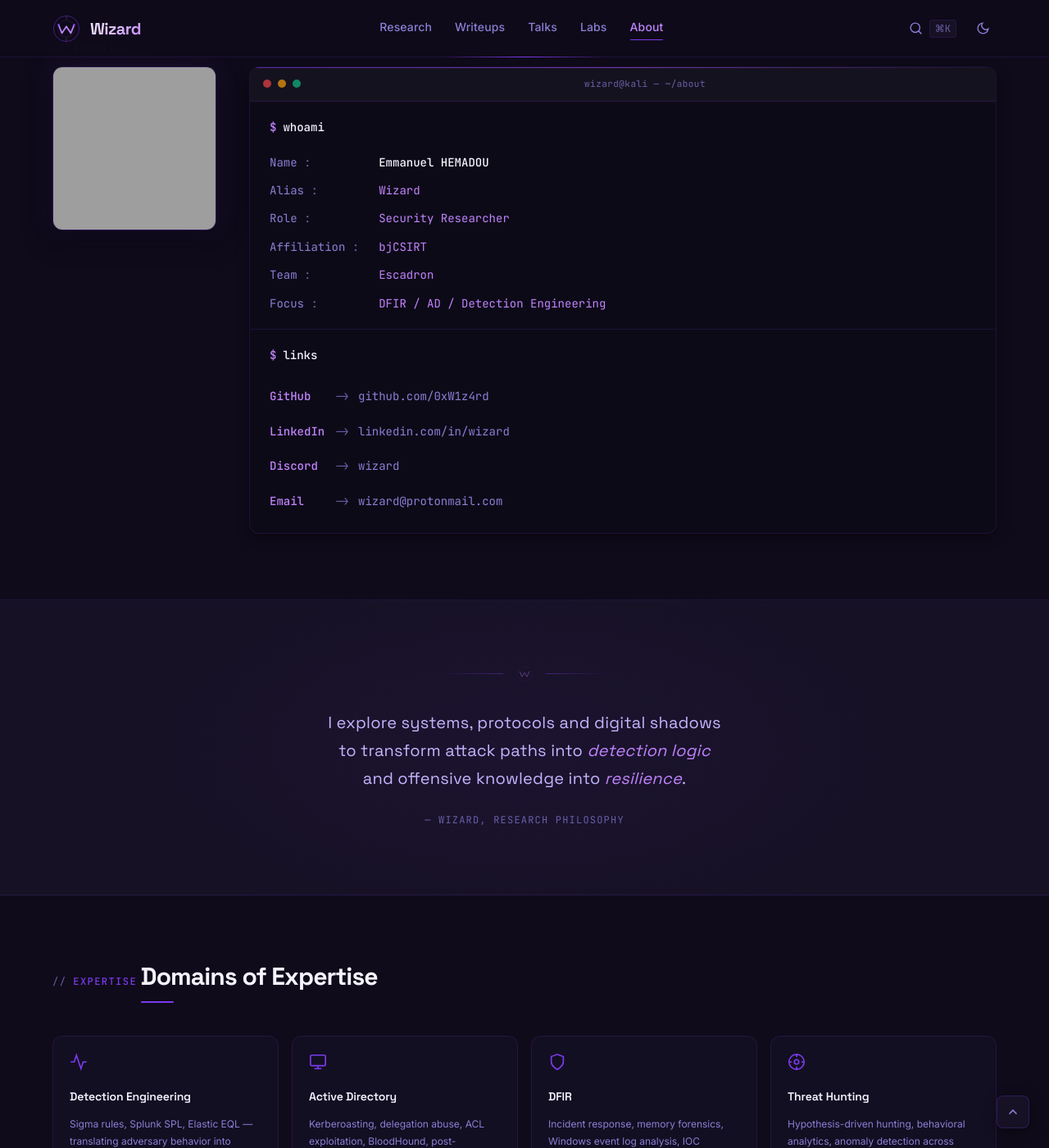
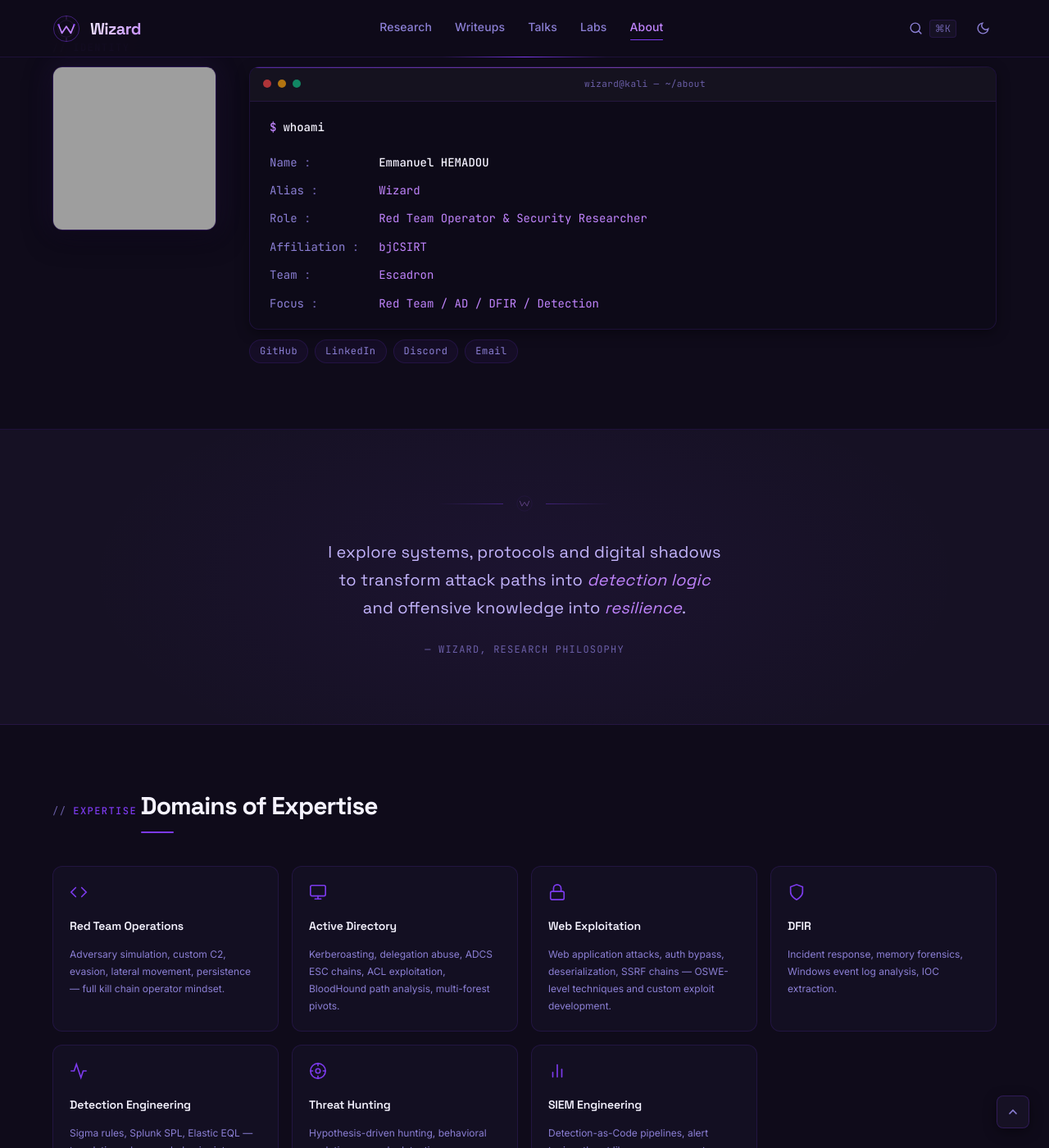
Before and after one commit to 0xW1z4rd/0xW1z4rd.github.io, a Jekyll site: the page built from about.md, in a window 1280 px wide and 1400 px high, scrolled down 507 px. Shown: the whole window at 82% size. Built offline with Jekyll 4.4.1, drawn with Linux system fonts in a browser that asks for light colours; some of the changed text lies outside the part shown; grey boxes are pictures that could not be loaded.

Commit message:
About: real CTF victories, OSWE/OSEP certs, Red Team expertise reorder
- Hall of Triumphs: replace placeholders with 2nd place Interpol DSC and
  3rd place Hackerlab 2020, with silver/bronze rank badges
- Relics: add OSWE and OSEP certification cards
- Expertise: Red Team Operations first, Web Exploitation replaces
  Network Analysis (backed by OSWE), sharper AD description
- Profile: add .profile-links / .profile-link-pill subtle pill link strip

Co-Authored-By: Claude Sonnet 4.6 <noreply@anthropic.com>

```diff
--- a/_layouts/about.html
+++ b/_layouts/about.html
@@ -88,7 +88,8 @@ layout: default
         {% endif %}
       </div>
 
-      <!-- Terminal card — identity hub -->
+      <!-- Terminal card + subtle links -->
+      <div>
         <div class="profile-terminal">
           <div class="terminal-titlebar">
             <span class="terminal-dot red"></span>
@@ -97,8 +98,6 @@ layout: default
             <span class="terminal-title">wizard@kali — ~/about</span>
           </div>
           <div class="terminal-body">
-
-          <!-- $ whoami -->
             <div class="terminal-prompt">
               <span class="terminal-ps">$</span>
               <span class="terminal-cmd">whoami</span>
@@ -110,45 +109,23 @@ layout: default
               <span class="terminal-key">Alias</span>
               <span class="terminal-val-accent">Wizard</span>
               <span class="terminal-key">Role</span>
-            <span class="terminal-val">Security Researcher</span>
+              <span class="terminal-val">Red Team Operator &amp; Security Researcher</span>
               <span class="terminal-key">Affiliation</span>
               <span class="terminal-val">bjCSIRT</span>
               <span class="terminal-key">Team</span>
               <span class="terminal-val-accent">Escadron</span>
               <span class="terminal-key">Focus</span>
-            <span class="terminal-val">DFIR / AD / Detection Engineering</span>
+              <span class="terminal-val">Red Team / AD / DFIR / Detection</span>
+            </div>
+          </div>
         </div>
 
-          <div class="terminal-divider"></div>
-
-          <!-- $ links -->
-          <div class="terminal-prompt">
-            <span class="terminal-ps">$</span>
-            <span class="terminal-cmd">links</span>
-          </div>
-          <div class="terminal-links">
-            <a href="https://github.com/0xW1z4rd" class="terminal-link-row" target="_blank" rel="noopener">
-              <span class="tl-key">GitHub</span>
-              <span class="tl-arrow">-&gt;</span>
-              <span class="tl-val">github.com/0xW1z4rd</span>
-            </a>
-            <a href="https://linkedin.com/in/wizard" class="terminal-link-row" target="_blank" rel="noopener">
-              <span class="tl-key">LinkedIn</span>
-              <span class="tl-arrow">-&gt;</span>
-              <span class="tl-val">linkedin.com/in/wizard</span>
-            </a>
-            <a href="#" class="terminal-link-row">
-              <span class="tl-key">Discord</span>
-              <span class="tl-arrow">-&gt;</span>
-              <span class="tl-val">wizard</span>
-            </a>
-            <a href="mailto:wizard@protonmail.com" class="terminal-link-row">
-              <span class="tl-key">Email</span>
-              <span class="tl-arrow">-&gt;</span>
-              <span class="tl-val">wizard@protonmail.com</span>
-            </a>
-          </div>
-
+        <!-- Subtle link strip -->
+        <div class="profile-links">
+          <a href="https://github.com/0xW1z4rd" class="profile-link-pill" target="_blank" rel="noopener">GitHub</a>
+          <a href="https://linkedin.com/in/wizard" class="profile-link-pill" target="_blank" rel="noopener">LinkedIn</a>
+          <a href="#" class="profile-link-pill">Discord</a>
+          <a href="mailto:wizard@protonmail.com" class="profile-link-pill">Email</a>
         </div>
       </div>
 
@@ -193,11 +170,11 @@ layout: default
       <div class="expertise-card">
         <div class="expertise-icon">
           <svg width="22" height="22" viewBox="0 0 24 24" fill="none" stroke="currentColor" stroke-width="1.8" stroke-linecap="round">
-            <path d="M22 12h-4l-3 9L9 3l-3 9H2"/>
+            <polyline points="16 18 22 12 16 6"/><polyline points="8 6 2 12 8 18"/>
           </svg>
         </div>
-        <div class="expertise-name">Detection Engineering</div>
-        <div class="expertise-desc">Sigma rules, Splunk SPL, Elastic EQL &mdash; translating adversary behavior into detection logic.</div>
+        <div class="expertise-name">Red Team Operations</div>
+        <div class="expertise-desc">Adversary simulation, custom C2, evasion, lateral movement, persistence &mdash; full kill chain operator mindset.</div>
       </div>
 
       <div class="expertise-card">
@@ -207,7 +184,17 @@ layout: default
           </svg>
         </div>
         <div class="expertise-name">Active Directory</div>
-        <div class="expertise-desc">Kerberoasting, delegation abuse, ACL exploitation, BloodHound, post-exploitation chains.</div>
+        <div class="expertise-desc">Kerberoasting, delegation abuse, ADCS ESC chains, ACL exploitation, BloodHound path analysis, multi-forest pivots.</div>
+      </div>
+
+      <div class="expertise-card">
+        <div class="expertise-icon">
+          <svg width="22" height="22" viewBox="0 0 24 24" fill="none" stroke="currentColor" stroke-width="1.8" stroke-linecap="round">
+            <rect x="3" y="11" width="18" height="11" rx="2"/><path d="M7 11V7a5 5 0 0 1 10 0v4"/>
+          </svg>
+        </div>
+        <div class="expertise-name">Web Exploitation</div>
+        <div class="expertise-desc">Web application attacks, auth bypass, deserialization, SSRF chains &mdash; OSWE-level techniques and custom exploit development.</div>
       </div>
 
       <div class="expertise-card">
@@ -223,6 +210,16 @@ layout: default
       <div class="expertise-card">
         <div class="expertise-icon">
           <svg width="22" height="22" viewBox="0 0 24 24" fill="none" stroke="currentColor" stroke-width="1.8" stroke-linecap="round">
+            <path d="M22 12h-4l-3 9L9 3l-3 9H2"/>
+          </svg>
+        </div>
+        <div class="expertise-name">Detection Engineering</div>
+        <div class="expertise-desc">Sigma rules, Splunk SPL, Elastic EQL &mdash; translating adversary behavior into detection logic.</div>
+      </div>
+
+      <div class="expertise-card">
+        <div class="expertise-icon">
+          <svg width="22" height="22" viewBox="0 0 24 24" fill="none" stroke="currentColor" stroke-width="1.8" stroke-linecap="round">
             <circle cx="12" cy="12" r="10"/><circle cx="12" cy="12" r="3"/>
             <line x1="12" y1="2" x2="12" y2="5"/><line x1="12" y1="19" x2="12" y2="22"/>
             <line x1="2" y1="12" x2="5" y2="12"/><line x1="19" y1="12" x2="22" y2="12"/>
@@ -230,28 +227,6 @@ layout: default
         </div>
         <div class="expertise-name">Threat Hunting</div>
         <div class="expertise-desc">Hypothesis-driven hunting, behavioral analytics, anomaly detection across endpoints and network.</div>
-      </div>
-
-      <div class="expertise-card">
-        <div class="expertise-icon">
-          <svg width="22" height="22" viewBox="0 0 24 24" fill="none" stroke="currentColor" stroke-width="1.8" stroke-linecap="round">
-            <polyline points="16 18 22 12 16 6"/><polyline points="8 6 2 12 8 18"/>
-          </svg>
-        </div>
-        <div class="expertise-name">Offensive Security</div>
-        <div class="expertise-desc">Red team operations, credential attacks, lateral movement, adversary simulation.</div>
-      </div>
-
-      <div class="expertise-card">
-        <div class="expertise-icon">
-          <svg width="22" height="22" viewBox="0 0 24 24" fill="none" stroke="currentColor" stroke-width="1.8" stroke-linecap="round">
-            <rect x="2" y="2" width="7" height="7" rx="1"/><rect x="15" y="2" width="7" height="7" rx="1"/>
-            <rect x="2" y="15" width="7" height="7" rx="1"/><rect x="15" y="15" width="7" height="7" rx="1"/>
-            <path d="M9 5.5h6M5.5 9v6M18.5 9v6M9 18.5h6"/>
-          </svg>
-        </div>
-        <div class="expertise-name">Network Analysis</div>
-        <div class="expertise-desc">PCAP analysis, Zeek/Suricata, network-based detection, protocol-level investigation.</div>
       </div>
 
       <div class="expertise-card">
@@ -297,6 +272,22 @@ layout: default
         </div>
       </div>
 
+      <div class="relic-card">
+        <div class="relic-badge">OSWE</div>
+        <div class="relic-info">
+          <div class="relic-name">Offensive Security Web Expert</div>
+          <div class="relic-issuer">Offensive Security &bull; 2024</div>
+        </div>
+      </div>
+
+      <div class="relic-card">
+        <div class="relic-badge">OSEP</div>
+        <div class="relic-info">
+          <div class="relic-name">Offensive Security Experienced Penetration Tester</div>
+          <div class="relic-issuer">Offensive Security &bull; 2024</div>
+        </div>
+      </div>
+
     </div>
 
     <!-- Hall of Triumphs -->
@@ -304,54 +295,33 @@ layout: default
     <div class="triumphs-grid">
 
       <div class="triumph-card">
-        <div class="triumph-rank">
-          <svg width="16" height="16" viewBox="0 0 24 24" fill="none" stroke="currentColor" stroke-width="1.8" stroke-linecap="round">
-            <polygon points="12 2 15.09 8.26 22 9.27 17 14.14 18.18 21.02 12 17.77 5.82 21.02 7 14.14 2 9.27 8.91 8.26 12 2"/>
-          </svg>
+        <div class="triumph-rank triumph-rank--silver">
+          <span class="triumph-rank-num">#2</span>
         </div>
         <div class="triumph-body">
-          <div class="triumph-name">Pro Labs Offshore</div>
+          <div class="triumph-name">Digital Security Competition</div>
           <div class="triumph-meta">
-            <span class="triumph-platform">HackTheBox</span>
+            <span class="triumph-platform">Interpol</span>
             <span class="triumph-sep">&middot;</span>
-            <span>Active Directory · Multi-forest</span>
+            <span>International &bull; Cybersecurity</span>
           </div>
         </div>
-        <div class="triumph-badge">Completed</div>
+        <div class="triumph-badge triumph-badge--silver">2nd Place</div>
       </div>
 
       <div class="triumph-card">
-        <div class="triumph-rank">
-          <svg width="16" height="16" viewBox="0 0 24 24" fill="none" stroke="currentColor" stroke-width="1.8" stroke-linecap="round">
-            <polygon points="12 2 15.09 8.26 22 9.27 17 14.14 18.18 21.02 12 17.77 5.82 21.02 7 14.14 2 9.27 8.91 8.26 12 2"/>
-          </svg>
+        <div class="triumph-rank triumph-rank--bronze">
+          <span class="triumph-rank-num">#3</span>
         </div>
         <div class="triumph-body">
-          <div class="triumph-name">TryHackMe — Global Ranking</div>
+          <div class="triumph-name">Hackerlab 2020</div>
           <div class="triumph-meta">
-            <span class="triumph-platform">TryHackMe</span>
+            <span class="triumph-platform">National CTF</span>
             <span class="triumph-sep">&middot;</span>
-            <span>Offensive &amp; Defensive paths</span>
+            <span>Benin &bull; Offensive Security</span>
           </div>
         </div>
-        <div class="triumph-badge triumph-badge--gold">Top 5%</div>
-      </div>
-
-      <div class="triumph-card">
-        <div class="triumph-rank">
-          <svg width="16" height="16" viewBox="0 0 24 24" fill="none" stroke="currentColor" stroke-width="1.8" stroke-linecap="round">
-            <polygon points="12 2 15.09 8.26 22 9.27 17 14.14 18.18 21.02 12 17.77 5.82 21.02 7 14.14 2 9.27 8.91 8.26 12 2"/>
-          </svg>
-        </div>
-        <div class="triumph-body">
-          <div class="triumph-name">HackTheBox — Active Machines</div>
-          <div class="triumph-meta">
-            <span class="triumph-platform">HackTheBox</span>
-            <span class="triumph-sep">&middot;</span>
-            <span>Windows · Linux · AD chains</span>
-          </div>
-        </div>
-        <div class="triumph-badge triumph-badge--active">Active</div>
+        <div class="triumph-badge triumph-badge--bronze">3rd Place</div>
       </div>
 
     </div>
--- a/_sass/_about.scss
+++ b/_sass/_about.scss
@@ -362,6 +362,35 @@
 .terminal-val-accent {
   @extend .terminal-val;
   color: $purple-accent;
+}
+
+// Profile pill links
+.profile-links {
+  display: flex;
+  flex-wrap: wrap;
+  gap: $sp-2;
+  margin-top: $sp-3;
+}
+
+.profile-link-pill {
+  display: inline-flex;
+  align-items: center;
+  padding: $sp-1 $sp-3;
+  background: rgba(124, 58, 237, 0.06);
+  border: 1px solid $border-subtle;
+  border-radius: $r-full;
+  font-family: $font-mono;
+  font-size: $fs-xs;
+  color: $text-muted;
+  text-decoration: none;
+  transition: background $t-fast, border-color $t-fast, color $t-fast;
+  letter-spacing: 0.04em;
+
+  &:hover {
+    background: rgba(124, 58, 237, 0.12);
+    border-color: $border-default;
+    color: $purple-accent;
+  }
 }
 
 // ── Philosophy ────────────────────────────────────────────────────────────────
@@ -931,6 +960,37 @@
   }
 }
 
+.triumph-badge--silver {
+  background: rgba(148, 163, 184, 0.08);
+  border-color: rgba(148, 163, 184, 0.25);
+  color: #cbd5e1;
+}
+
+.triumph-badge--bronze {
+  background: rgba(180, 110, 50, 0.08);
+  border-color: rgba(180, 110, 50, 0.25);
+  color: #d4956a;
+}
+
+.triumph-rank-num {
+  font-family: $font-mono;
+  font-size: $fs-sm;
+  font-weight: $fw-bold;
+  letter-spacing: -0.02em;
+}
+
+.triumph-rank--silver {
+  color: #cbd5e1;
+  background: rgba(148, 163, 184, 0.07);
+  border-color: rgba(148, 163, 184, 0.2);
+}
+
+.triumph-rank--bronze {
+  color: #d4956a;
+  background: rgba(180, 110, 50, 0.07);
+  border-color: rgba(180, 110, 50, 0.2);
+}
+
 // ── Knowledge Transmissions (timeline) ────────────────────────────────────────
 .knowledge-timeline {
   position: relative;
```
Lines whose indentation alone changed are shown as unchanged.
